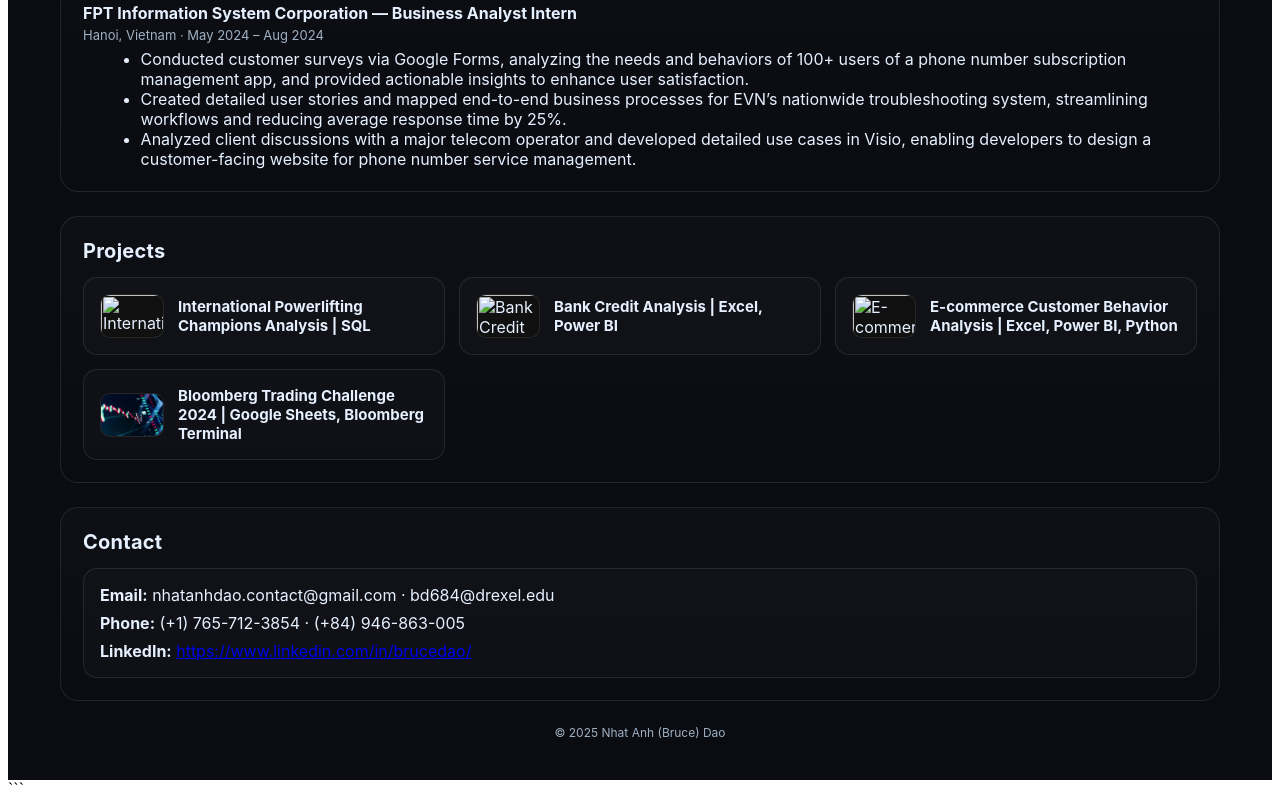
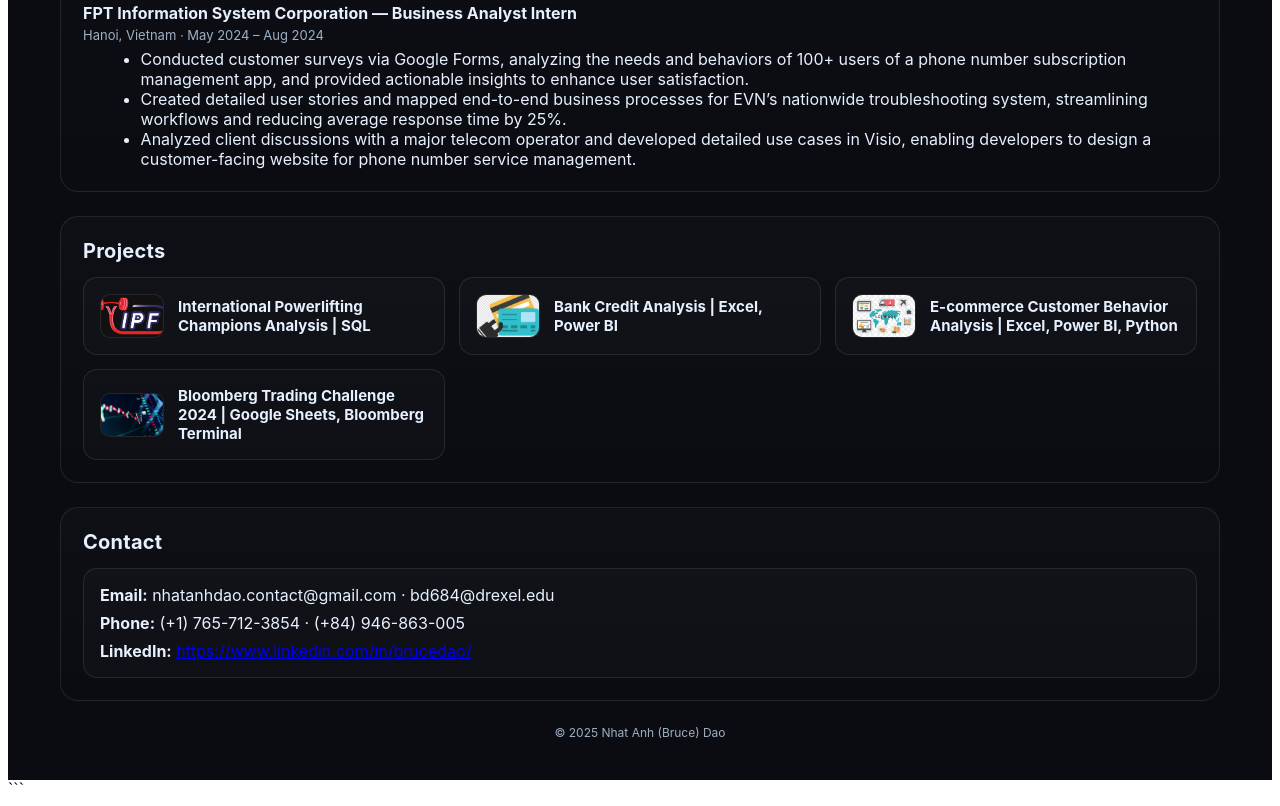
Before and after one commit to nhatanhbruce/web-portfolio, a plain HTML site: page index.html in a window 1280 px wide. Shown: the part 1451-2257 px from the top of the page. Drawn offline with Linux system fonts and the light colour scheme.

Commit message:
index.html

```diff
--- a/index.html
+++ b/index.html
@@ -140,15 +140,15 @@
       <h2>Projects</h2>
       <div class="vp-grid">
         <article class="vp-card" data-modal="ipf-modal">
-          <img class="vp-thumb" src="thumbs/ipf.jpg" alt="International Powerlifting thumbnail" />
+          <img class="vp-thumb" src="thumbnails/IPF.png" alt="International Powerlifting thumbnail" />
           <h3>International Powerlifting Champions Analysis | SQL</h3>
         </article>
         <article class="vp-card" data-modal="bank-modal">
-          <img class="vp-thumb" src="thumbs/bank.jpg" alt="Bank Credit thumbnail" />
+          <img class="vp-thumb" src="thumbnails/bank credit.jpg" alt="Bank Credit thumbnail" />
           <h3>Bank Credit Analysis | Excel, Power BI</h3>
         </article>
         <article class="vp-card" data-modal="ecom-modal">
-          <img class="vp-thumb" src="thumbs/ecom.jpg" alt="E-commerce thumbnail" />
+          <img class="vp-thumb" src="thumbnails/png-clipart-e-commerce-electronic-business-retail-online-shopping-e-commerce-website-electronics-web-design-thumbnail.png" alt="E-commerce thumbnail" />
           <h3>E-commerce Customer Behavior Analysis | Excel, Power BI, Python</h3>
         </article>
         <article class="vp-card" data-modal="bloomberg-modal">
@@ -180,7 +180,7 @@
       </header>
       <div class="vp-body">
         <p>Open project on Google Drive:</p>
-        <p><a class="vp-btn" href="#" target="_blank" rel="noreferrer noopener">Open Project</a></p>
+        <p><a class="vp-btn" href="https://drive.google.com/file/d/18foP-DRCaqeMH3akcHuFEjtqkFg8bEU-/view" target="_blank" rel="noreferrer noopener">Open Project</a></p>
         <p style="color:var(--vp-dim); font-size:12px;">Replace the <em>href</em> above with your Drive link.</p>
       </div>
     </div>
@@ -218,7 +218,7 @@
       </header>
       <div class="vp-body">
         <p>Open project folder on Google Drive:</p>
-        <p><a class="vp-btn" href="https://drive.google.com/drive/folders/1PyYmqswWZ1UR6pHD34C7q-TBQ8296fhC" target="_blank" rel="noreferrer noopener">Open Drive Folder</a></p>
+        <p><a class="vp-btn" href="https://drive.google.com/drive/folders/1PyYmqswWZ1UR6pHD34C7q-TBQ8296fhC?usp=sharing" target="_blank" rel="noreferrer noopener">Open Drive Folder</a></p>
         <p style="color:var(--vp-dim); font-size:12px;">Contains materials and results for the trading challenge.</p>
       </div>
     </div>
```
